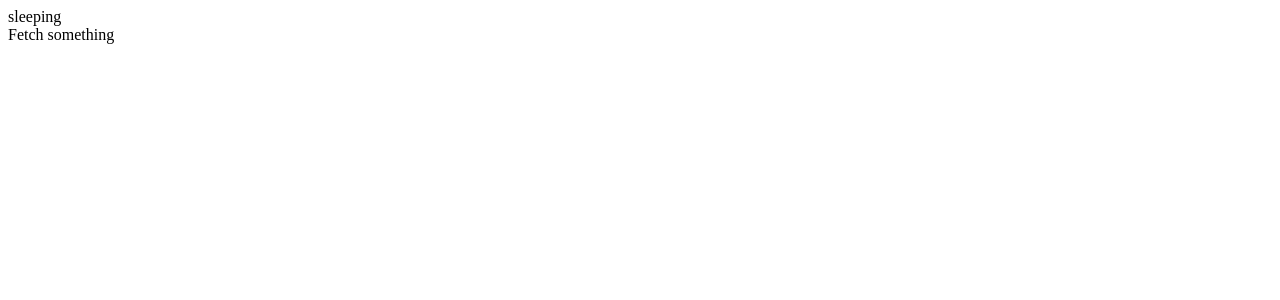
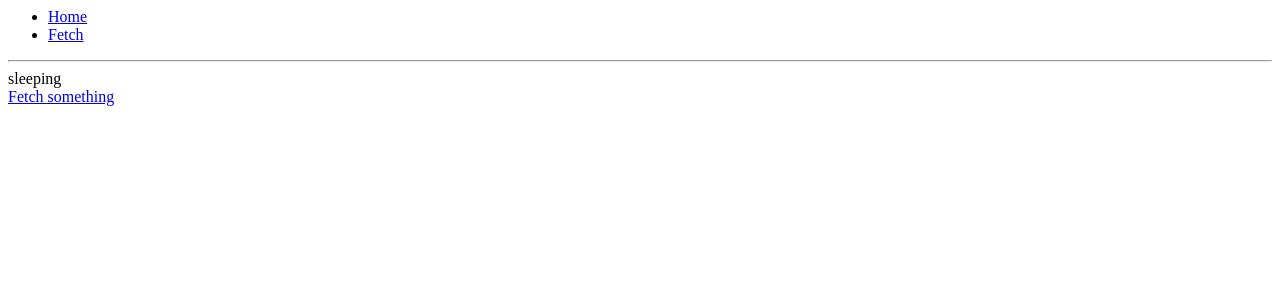
Before and after one commit to Paul-Guerra/react-redux-skeleton, a React app: page /fetch in a window 1280 px wide. Shown: the top 300 px of the page. Built offline with nearby package versions, Linux system fonts and the light colour scheme.

Commit message:
fix routing

```diff
--- a/src/components/app.component.jsx
+++ b/src/components/app.component.jsx
@@ -1,7 +1,13 @@
 import React from 'react';
 import PropTypes from 'prop-types';
-import Main from '../components/main.component';
+import Home from '../components/home.component';
+import {
+  BrowserRouter as Router,
+  Route,
+  Link
+} from 'react-router-dom'
 
+import FetchPage from './fetch-page.component';
 export default class App extends React.Component {
 
   componentDidMount() {
@@ -10,9 +16,21 @@ export default class App extends React.Component {
 
   render() {
     return (
-      <div>
-        <Main />
-      </div>
+      <Router>
+        <div>
+          <ul>
+            <li><Link to="/">Home</Link></li>
+            <li><Link to="/fetch">Fetch</Link></li>
+          </ul>
+
+          <hr/>
+
+          <Route exact path="/" component={Home}/>
+          <Route path="/fetch" component={FetchPage}/>
+        </div>
+      </Router>
     )
   }
 }
+
+// routing based on https://github.com/ReactTraining/react-router/blob/master/packages/react-router-dom/docs/guides/quick-start.md
--- a/src/components/fetch.component.jsx
+++ b/src/components/fetch.component.jsx
@@ -6,7 +6,7 @@ export default function({status, results, onFetchClick}){
     return (
         <div>
             <div>{status}</div>
-            <a onClick={() => onFetchClick('http://localhost:3000/api/test.json')} className="fetch-request" >Fetch something</a>
+            <a href="javascript:void(0)" onClick={() => onFetchClick('http://localhost:3000/api/test.json')} className="fetch-request" >Fetch something</a>
             <ul>
                 {FetchResults(results)}
             </ul>
--- a/src/components/home.component.jsx
+++ b/src/components/home.component.jsx
@@ -1,13 +1,9 @@
 import * as React from 'react';
-import { Link } from 'react-router-dom';
 
 export default function () {
   return (
-    <div>
+    <main>
       <h3>Welcome</h3>
-      <ul>
-        <li><Link to="/fetch">Fetch Page</Link></li>
-      </ul>
-    </div>
+    </main>
   );
 }
--- a/src/components/main.component.jsx
+++ /dev/null
@@ -1,14 +0,0 @@
-import React from 'react';
-import { Switch, Route } from 'react-router-dom';
-import Home from './home.component';
-import FetchPage from './fetch-page.component';
-
-
-export default function main() {
-  return (
-    <Switch>
-        <Route path='/fetch' render={FetchPage}/>
-        <Route path='/' render={Home}/>
-    </Switch>
-  );
-}
--- a/src/containers/app.container.jsx
+++ b/src/containers/app.container.jsx
@@ -11,7 +11,6 @@ function mapStateToProps(state) {
 function mapDispatchToProps(dispatch) {
     return {
         onAppReady: (url) => {
-            console.log('ready!');
             dispatch(ready());
         }
     };
```
